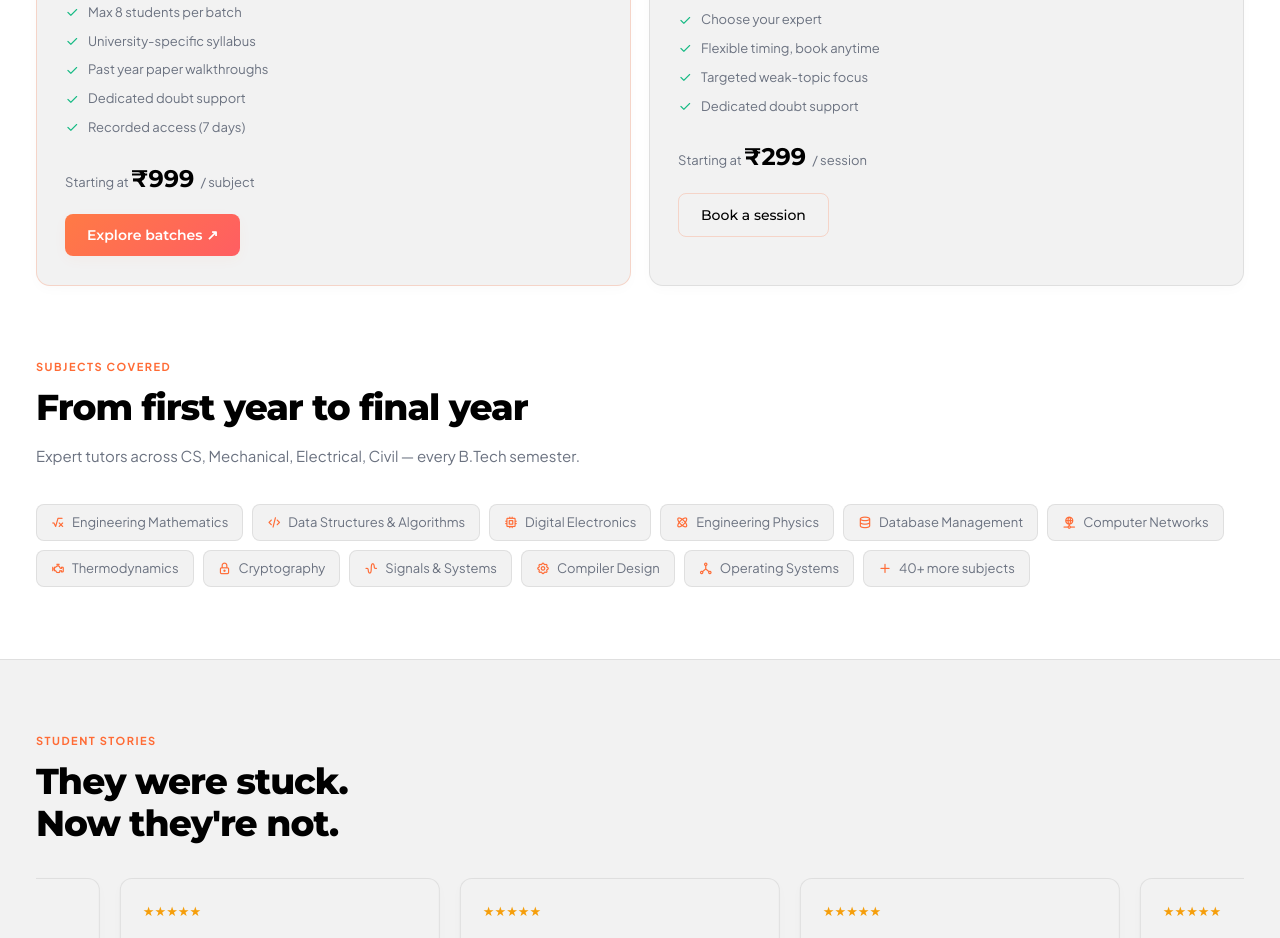
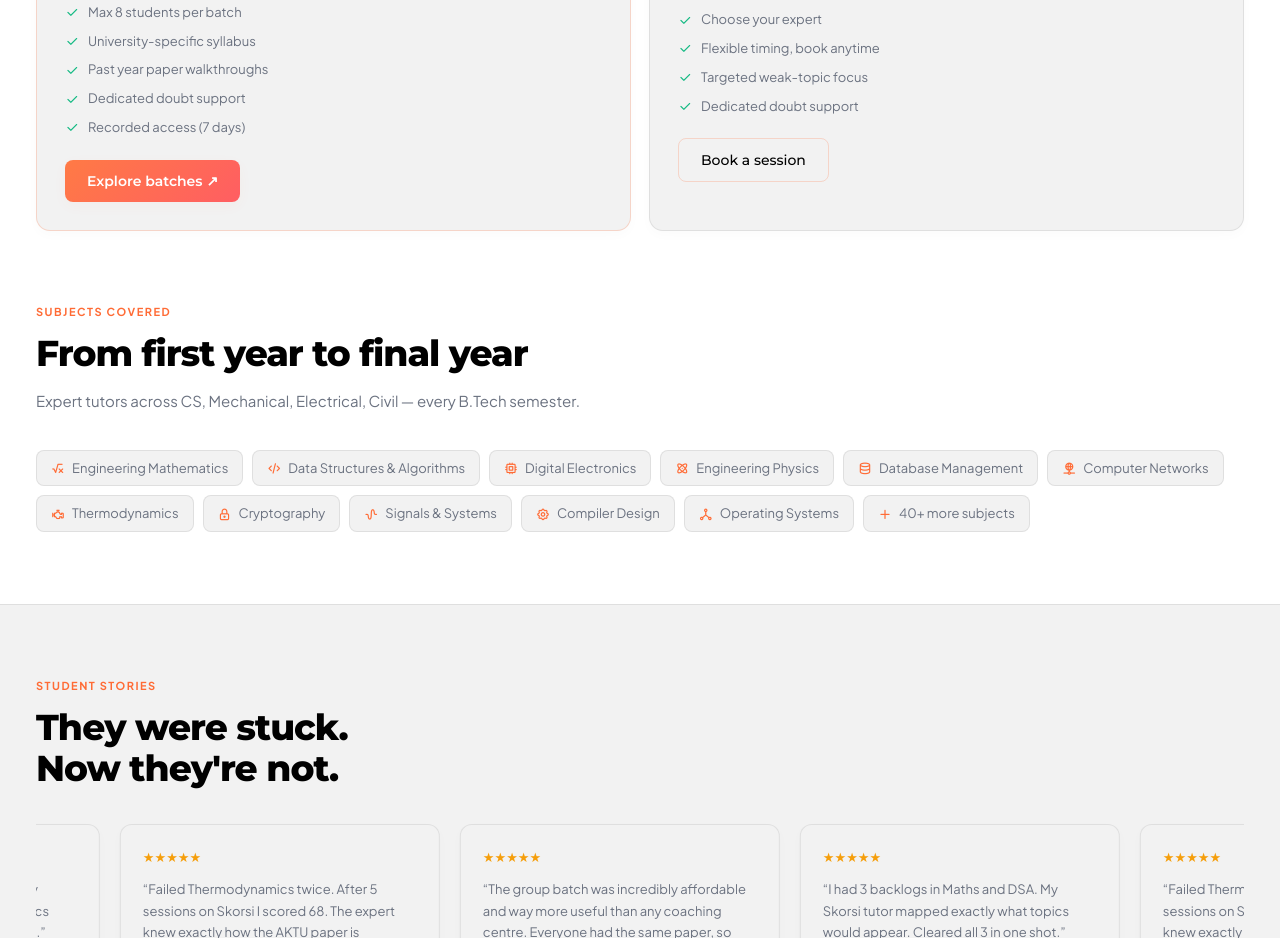
Before and after one commit to skorsilearning/SKORSI-WEBSITE, a React (Vite) app: page / in a window 1280 px wide. Shown: the part 2200-3138 px from the top of the page. Built offline with nearby package versions, Linux system fonts and the light colour scheme.

Commit message:
Remove starting price section from offering cards

```diff
--- a/src/App.tsx
+++ b/src/App.tsx
@@ -238,7 +238,6 @@
               <li><i className="ti ti-check" aria-hidden="true"></i> Dedicated doubt support</li>
               <li><i className="ti ti-check" aria-hidden="true"></i> Recorded access (7 days)</li>
             </ul>
-            <div className="price-line">Starting at <strong>₹999</strong> / subject</div>
             <div style={{ marginTop: '16px' }}><a className="btn-primary animate-on-scroll" href="#contact-section">Explore batches ↗</a></div>
           </div>
           <div className="off-card">
@@ -252,7 +251,6 @@
               <li><i className="ti ti-check" aria-hidden="true"></i> Targeted weak-topic focus</li>
               <li><i className="ti ti-check" aria-hidden="true"></i> Dedicated doubt support</li>
             </ul>
-            <div className="price-line">Starting at <strong>₹299</strong> / session</div>
             <div style={{ marginTop: '16px' }}><a className="btn-ghost animate-on-scroll" href="#contact-section">Book a session</a></div>
           </div>
         </div>
```
